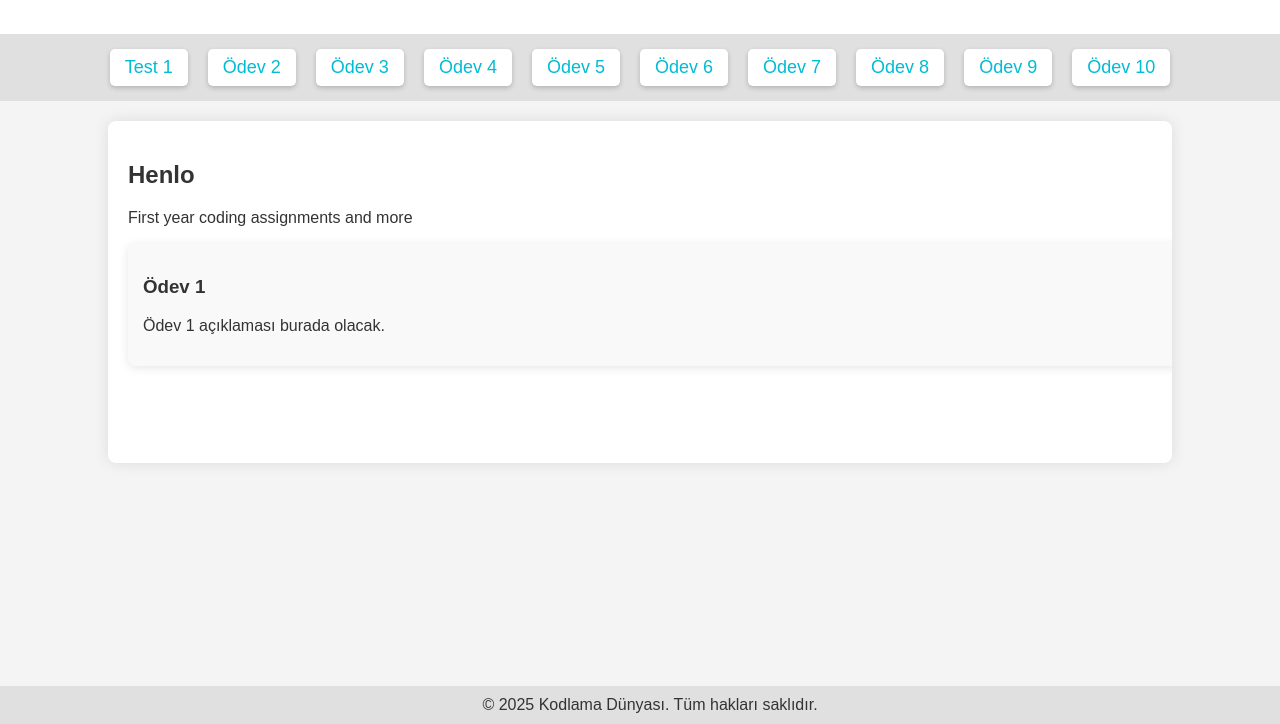
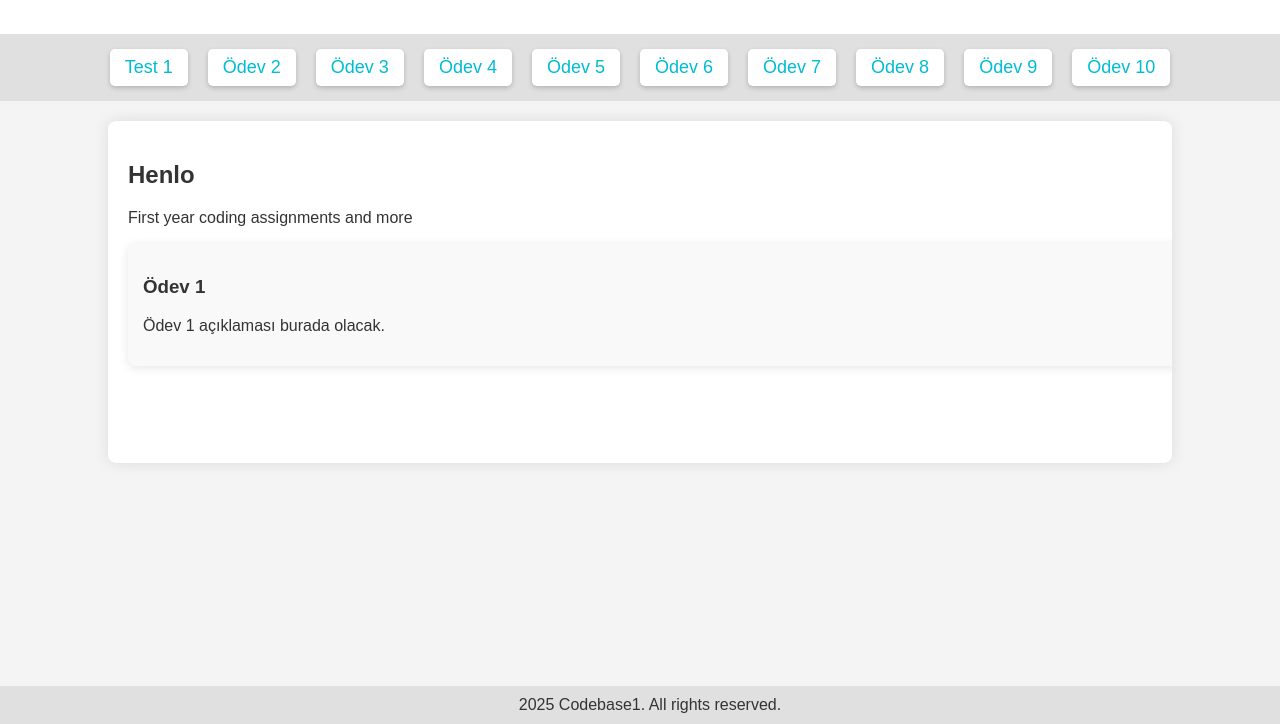
Before and after one commit to DenizUlu/Denizulu.github.io, a plain HTML site: page index.html in a window 1280 px wide. Shown: the part 76-800 px from the top of the page. Drawn offline with Linux system fonts and the light colour scheme.

Commit message:
copyright text fixed again

```diff
--- a/index.html
+++ b/index.html
@@ -157,7 +157,7 @@
         </div>
     </div>
     <footer>
-        &copy; 2025 Kodlama Dünyası. Tüm hakları saklıdır.
+        2025 Codebase1. All rights reserved.
     </footer>
 </body>
 </html>
```
